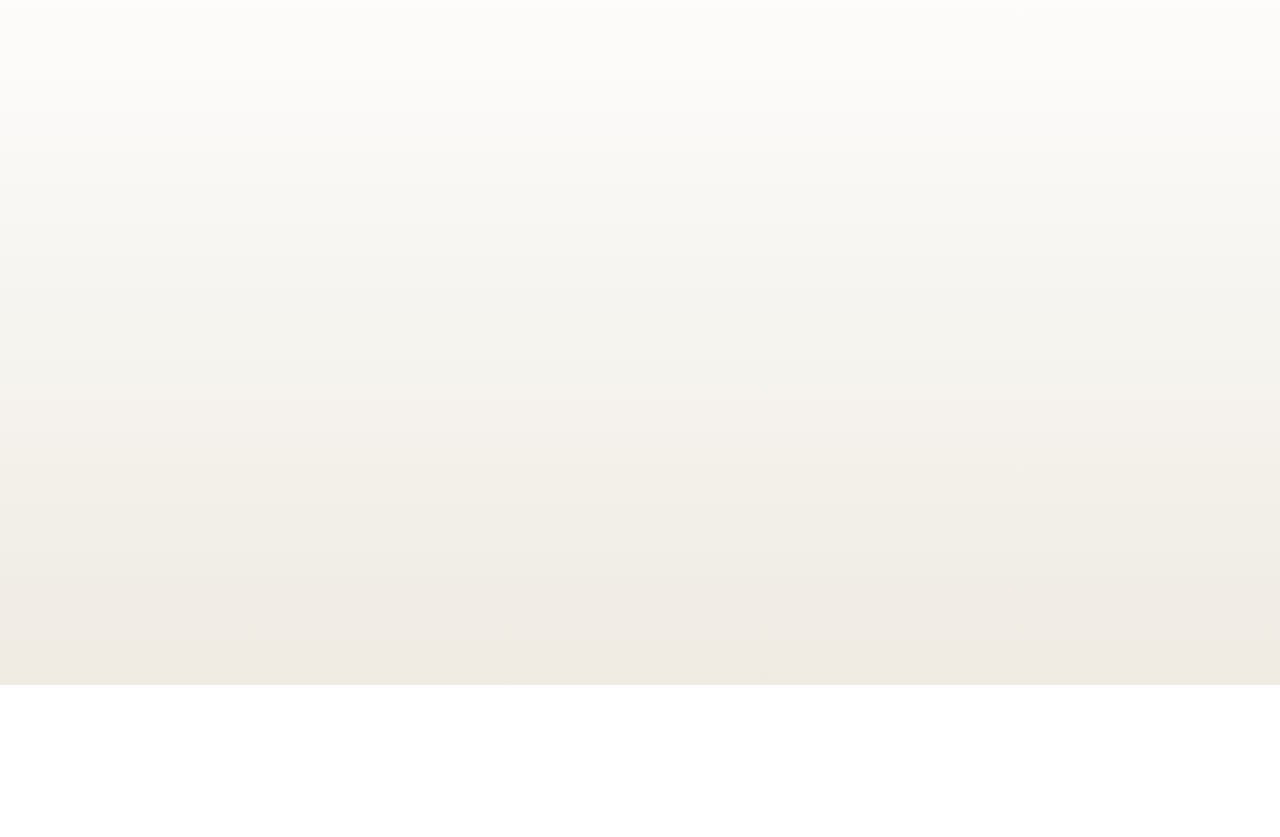
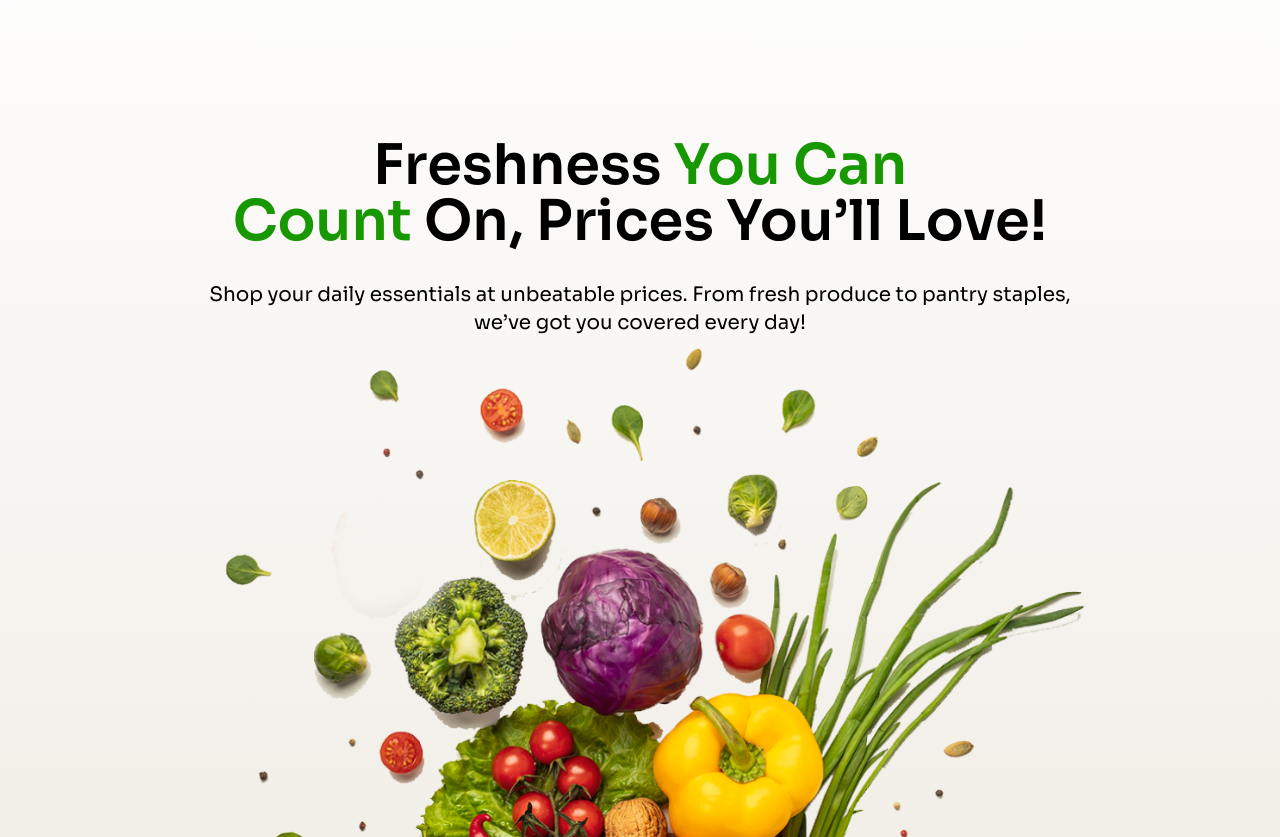
Before and after one commit to hadialhamza/Bootcamp-Assignment-2, a plain HTML site: page index.html in a window 1280 px wide. Shown: the part 115-952 px from the top of the page. Before the commit the page ends 800 px from the top, so only its background shows below. Drawn offline with nearby package versions, Linux system fonts and the light colour scheme.

Commit message:
hero section added

```diff
--- a/index.html
+++ b/index.html
@@ -35,10 +35,10 @@
   </head>
   <body class="sora">
     <!-- Header section start -->
-    <header class="min-h-[100vh] bg-gradient-to-b from-[#FFFFFF] to-[#EFEBE3]">
+    <header class="bg-gradient-to-b from-[#FFFFFF] to-[#EFEBE3]">
       <!-- Nav bar start -->
       <nav
-        class="container mx-auto flex items-center justify-between py-8 px-4"
+        class="sticky top-0 backdrop-blur-md container mx-auto flex items-center justify-between py-8 px-4"
       >
         <div class="w-full">
           <img src="assets/logo-green.png" alt="logo" />
@@ -70,6 +70,25 @@
           <i class="fa-solid fa-bars text-3xl lg:ml-4"></i>
         </div>
       </nav>
+
+      <!-- Hero section start -->
+      <section class="container mx-auto mt-14 xl:mt-[127px]">
+        <div class="lg:w-5/6 mx-auto text-center ">
+          <div class="w-[95%] lg:w-5/6 mx-auto">
+            <h1 class="text-3xl md:text-4xl lg:text-5xl xl:text-[56px] font-semibold">
+              Freshness <span class="text-[#179800]">You Can <br> Count</span> On,
+              Prices You’ll Love!
+            </h1>
+            <p class="text-base md:text-xl font-normal mt-8">
+              Shop your daily essentials at unbeatable prices. From fresh
+              produce to pantry staples, we’ve got you covered every day!
+            </p>
+            <div class="w-full">
+                <img src="assets/hero-img.png" alt="hero image">
+            </div>
+          </div>
+        </div>
+      </section>
     </header>
   </body>
 </html>
```
